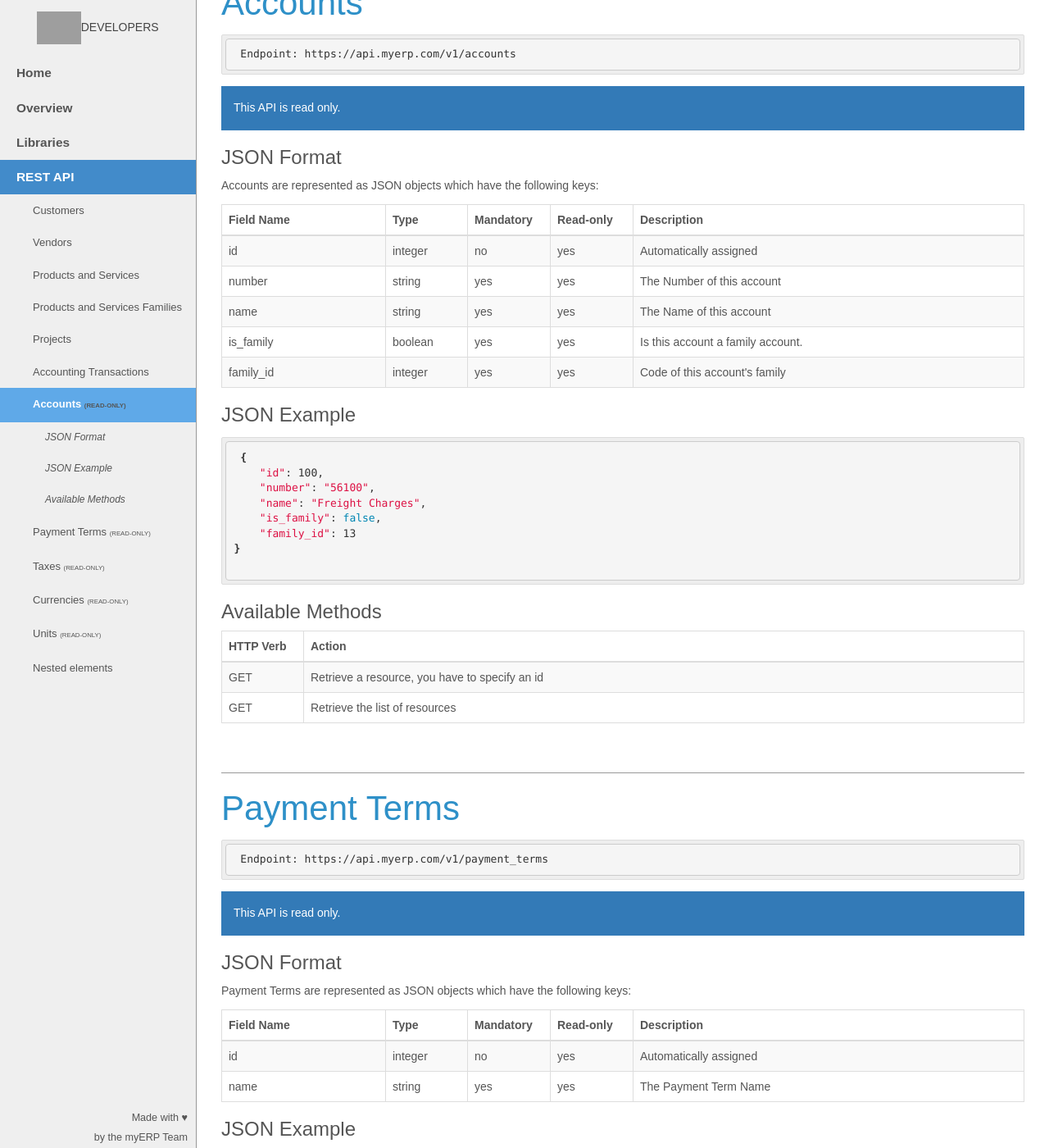
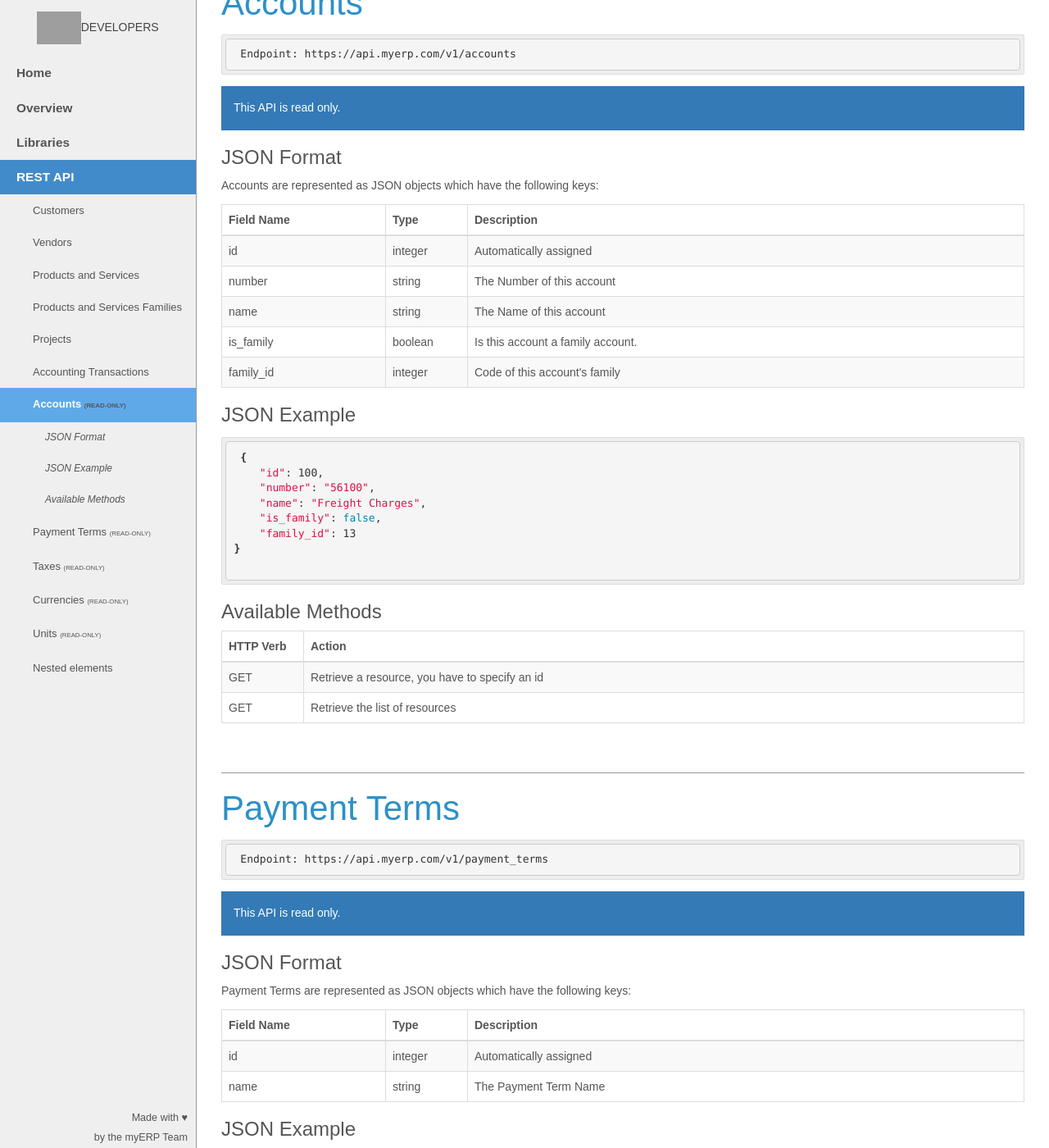
Before and after one commit to myERP/myerp.github.io, a Jekyll site: the page built from docs/1.0/api/index.html, in a window 1280 px wide and 1400 px high, scrolled down 10682 px. Shown: the whole window at 82% size. Built offline with Jekyll 4.4.1, drawn with Linux system fonts in a browser that asks for light colours; nearby versions of some CDN libraries; Markdown is read by kramdown in place of the engine named in the settings; some of the changed text lies outside the part shown; grey boxes are pictures that could not be loaded.

Commit message:
do not display read-only and mandatory columns for read-only resources

```diff
--- a/_includes/1.0/api/account.html
+++ b/_includes/1.0/api/account.html
@@ -8,42 +8,32 @@
 
     <table class="table table-bordered table-striped">
         <thead>
-            {% include table-header.html %}
+            {% include table-header-readonly.html %}
         </thead>
         <tbody>
             <tr>
                 <td>id</td>
                 <td>{{ site.format.type.integer }}</td>
-                <td>no</td>
-                <td>yes</td>
                 <td>Automatically assigned</td>
             </tr>
             <tr>
                 <td>number</td>
                 <td>{{ site.format.type.string }}</td>
-                <td>yes</td>
-                <td>yes</td>
                 <td>The Number of this account</td>
             </tr>
             <tr>
                 <td>name</td>
                 <td>{{ site.format.type.string }}</td>
-                <td>yes</td>
-                <td>yes</td>
                 <td>The Name of this account</td>
             </tr>
             <tr>
                 <td>is_family</td>
                 <td>{{ site.format.type.boolean }}</td>
-                <td>yes</td>
-                <td>yes</td>
                 <td>Is this account a family account.</td>
             </tr>
             <tr>
                 <td>family_id</td>
                 <td>{{ site.format.type.integer }}</td>
-                <td>yes</td>
-                <td>yes</td>
                 <td>Code of this account's family</td>
             </tr>
         </tbody>
--- a/_includes/1.0/api/currency.html
+++ b/_includes/1.0/api/currency.html
@@ -8,36 +8,28 @@
 
     <table class="table table-bordered table-striped">
         <thead>
-            {% include table-header.html %}
+            {% include table-header-readonly.html %}
         </thead>
         <tbody>
             <tr>
                 <td>id</td>
                 <td>{{ site.format.type.integer }}</td>
-                <td>no</td>
-                <td>yes</td>
                 <td>Automatically assigned</td>
             </tr>
             <tr>
                 <td>iso_code</td>
                 <td>{{ site.format.type.string }}</td>
-                <td>yes</td>
-                <td>yes</td>
                 <td>The ISO code of the currency <a href="http://www.iso.org/iso/catalogue_detail?csnumber=46121" target="_blank" title="ISO 4217">(ISO 4217)</a>
                 </td>
             </tr>
             <tr>
                 <td>name</td>
                 <td>{{ site.format.type.string }}</td>
-                <td>yes</td>
-                <td>yes</td>
                 <td>The Currency Name</td>
             </tr>
             <tr>
                 <td>is_main_currency</td>
                 <td>{{ site.format.type.boolean }}</td>
-                <td>no</td>
-                <td>no</td>
                 <td>Is this currency the main accounting for this domain</td>
             </tr>
         </tbody>
--- a/_includes/1.0/api/paymentterm.html
+++ b/_includes/1.0/api/paymentterm.html
@@ -8,21 +8,17 @@
 
     <table class="table table-bordered table-striped">
         <thead>
-            {% include table-header.html %}
+            {% include table-header-readonly.html %}
         </thead>
         <tbody>
             <tr>
                 <td>id</td>
                 <td>{{ site.format.type.integer }}</td>
-                <td>no</td>
-                <td>yes</td>
                 <td>Automatically assigned</td>
             </tr>
             <tr>
                 <td>name</td>
                 <td>{{ site.format.type.string }}</td>
-                <td>yes</td>
-                <td>yes</td>
                 <td>The Payment Term Name</td>
             </tr>
         </tbody>
--- a/_includes/1.0/api/tax.html
+++ b/_includes/1.0/api/tax.html
@@ -7,28 +7,22 @@
     <p>Taxes are represented as JSON objects which have the following keys:</p>
     <table class="table table-bordered table-striped">
         <thead>
-            {% include table-header.html %}
+            {% include table-header-readonly.html %}
         </thead>
         <tbody>
             <tr>
                 <td>id</td>
                 <td>{{ site.format.type.integer }}</td>
-                <td>no</td>
-                <td>yes</td>
                 <td>Automatically assigned</td>
             </tr>
             <tr>
                 <td>name</td>
                 <td>{{ site.format.type.string }}</td>
-                <td>yes</td>
-                <td>yes</td>
                 <td>The Tax Name</td>
             </tr>
             <tr>
                 <td>rate</td>
                 <td>{{ site.format.type.double }}</td>
-                <td>yes</td>
-                <td>yes</td>
                 <td>The Tax Rate</td>
             </tr>
         </tbody>
--- a/_includes/1.0/api/unit.html
+++ b/_includes/1.0/api/unit.html
@@ -9,28 +9,22 @@
 
     <table class="table table-bordered table-striped">
         <thead>
-            {% include table-header.html %}
+            {% include table-header-readonly.html %}
         </thead>
         <tbody>
             <tr>
                 <td>id</td>
                 <td>{{ site.format.type.integer }}</td>
-                <td>no</td>
-                <td>yes</td>
                 <td>Automatically assigned</td>
             </tr>
             <tr>
                 <td>name</td>
                 <td>{{ site.format.type.string }}</td>
-                <td>yes</td>
-                <td>yes</td>
                 <td>The Unit Name</td>
             </tr>
             <tr>
                 <td>type</td>
                 <td>{{ site.format.type.integer }}</td>
-                <td>no</td>
-                <td>yes</td>
                 <td>Describe the kind of unit
                     <br />1: Piece
                     <br />2: Weight
--- /dev/null
+++ b/_includes/table-header-readonly.html
@@ -0,0 +1,5 @@
+<tr>
+    <th class="name">Field Name</th>
+    <th class="type">Type</th>
+    <th class="description">Description</th>
+</tr>
```
